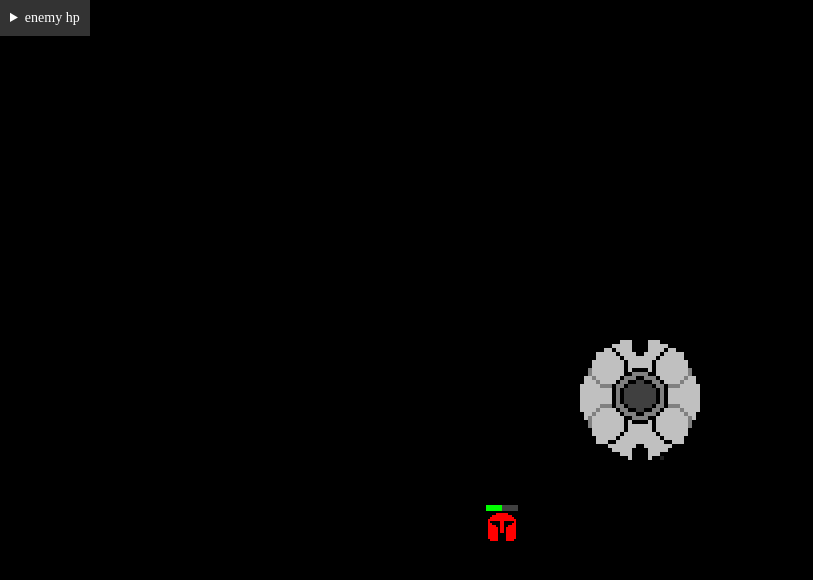
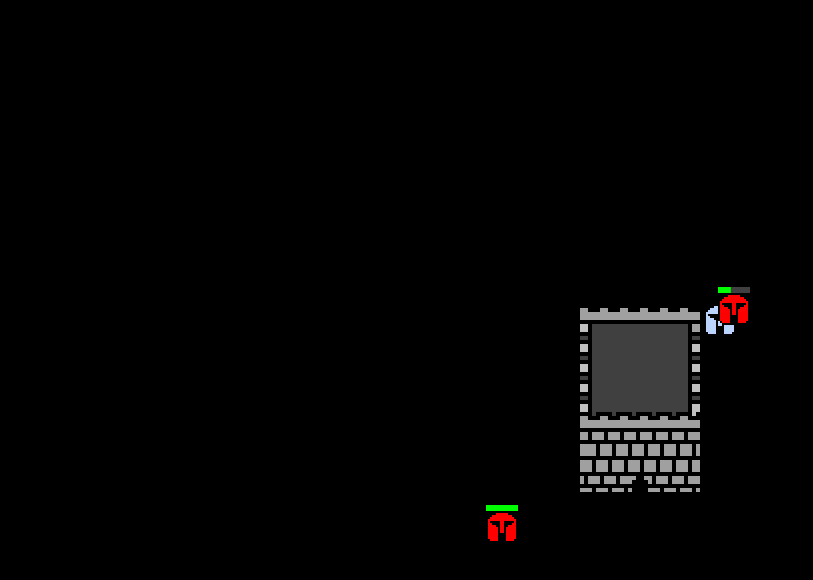
Before and after one commit to 0ctothorp/js13k23, a website built with Parcel: page src/index.html in a window 1280 px wide. Shown: the whole page, without its empty margins (0-813 px from the left). Built offline with nearby package versions, Linux system fonts and the light colour scheme.

Commit message:
too many changes; collisions, new tower and probably more stuff

```diff
--- a/package.json
+++ b/package.json
@@ -10,6 +10,7 @@
   "author": "",
   "license": "ISC",
   "devDependencies": {
-    "parcel": "^2.9.3"
+    "parcel": "^2.9.3",
+    "typescript": "^5.2.2"
   }
 }
--- a/src/camera.js
+++ b/src/camera.js
@@ -1,4 +1,4 @@
-import { WALL_SPRITE_WIDTH } from "./consts.js";
+import { WALL_SPRITE_WIDTH_PX } from "./consts.js";
 
 export class Camera {
   constructor(canvas, zoom = 4) {
@@ -10,7 +10,7 @@ export class Camera {
   }
 
   get gridCellSize() {
-    return WALL_SPRITE_WIDTH / this.zoom;
+    return WALL_SPRITE_WIDTH_PX / this.zoom;
   }
 
   worldToScreen({ x, y }) {
--- /dev/null
+++ b/src/collisions.js
@@ -0,0 +1,28 @@
+import { Vec2, changeColliderAnchorToTopLeft } from "./utils";
+
+/**
+ * @param {import('./utils').Collider} a
+ * @param {import('./utils').Collider} b
+ */
+export function checkAxisAlignedRectanglesCollision(a, b) {
+  // Two rectangles A and B DO NOT overlap, when:
+  // - A.right < B.left
+  // - and A.bottom > B.top
+  // in cartesian system
+  if (a.pos.x + a.size.x < b.pos.x || a.pos.y - a.size.y > b.pos.y) return false;
+
+  // do a check with A and B swapped
+  if (b.pos.x + b.size.x < a.pos.x || b.pos.y - b.size.y > a.pos.y) return false;
+
+  return true;
+}
+
+/**
+ * @param {import('./utils').Collider} a
+ * @param {import('./utils').Collider} b
+ */
+export function areCenterAnchoredAxisAlignedRectanglesColliding(a, b) {
+  const newa = changeColliderAnchorToTopLeft(a);
+  const newb = changeColliderAnchorToTopLeft(b);
+  return checkAxisAlignedRectanglesCollision(newa, newb);
+}
--- a/src/consts.js
+++ b/src/consts.js
@@ -1,6 +1,9 @@
-export const WALL_SPRITE_WIDTH = 32;
+export const WALL_SPRITE_WIDTH_PX = 32;
+
 export const ENEMY_MOVEMENT_SPEED = 0.01;
+export const ENEMY_SPRITE_SIZE = 8;
+
 export const TOWER_PROJECTILE_SPEED = 0.06;
+export const TOWER_PROJECTILE_DAMAGE = 20;
+
 export const PLAYER_SPEED = 0.06;
-
-export const ENEMY_SPRITE_SIZE = 8;
--- /dev/null
+++ b/src/enemies/EnemySpawnData.js
@@ -0,0 +1,11 @@
+import { Vec2 } from "../utils";
+
+export class EnemySpawnData {
+  lastSpawnAt = undefined;
+  active = false;
+  interval = Math.random() * 1000 + 2000;
+
+  constructor(x, y) {
+    this.position = new Vec2(x, y);
+  }
+}
--- a/src/enemies.js
+++ b/src/enemies/enemies.js
@@ -1,17 +1,41 @@
-import { ENEMY_MOVEMENT_SPEED, ENEMY_SPRITE_SIZE } from "./consts";
-import { moveTowards, vecLen, vecSub } from "./utils";
-import { getSprite, drawSprite } from "./sprites";
+import { ENEMY_MOVEMENT_SPEED, ENEMY_SPRITE_SIZE } from "../consts";
+import { Collider, Vec2, changeColliderAnchorToTopLeft, moveTowards, vecLen, vecSub } from "../utils";
+import { getSprite, drawSprite } from "../sprites";
+import { EnemySpawnData } from "./EnemySpawnData";
+import { checkAxisAlignedRectanglesCollision } from "../collisions.js";
 
-/** @typedef {import('./gameState').GameState} GameState */
+/** @typedef {import('../gameState').GameState} GameState */
 
 export class EnemiesData {
   hps = [];
 
+  /**
+   * @param {{positions: Vec2[]; spawns: Vec2[]}} params
+   */
   constructor({ positions = [], spawns = [] }) {
     this.positions = positions;
-    this.spawns = spawns;
+    this.spawns = spawns.map((p) => new EnemySpawnData(p.x, p.y));
     this.hps = this.positions.map((_) => 100);
   }
+}
+
+/**
+ * @param {GameState} gameState
+ * @param {Vec2} position
+ */
+function isCollidingWithTower(gameState, position) {
+  const collider = gameState.colliders["tower-down"];
+
+  if (
+    checkAxisAlignedRectanglesCollision(
+      collider,
+      changeColliderAnchorToTopLeft(new Collider(position.x, position.y, ENEMY_SPRITE_SIZE, ENEMY_SPRITE_SIZE))
+    )
+  ) {
+    return true;
+  }
+
+  return false;
 }
 
 /**
@@ -21,13 +45,21 @@ export function update(gameState) {
   const { positions } = gameState.entities.enemies;
   const { delta } = gameState.time;
 
-  for (const p of positions) {
+  for (const [idx, p] of positions.entries()) {
     let target = { x: 0, y: 0 };
     const playerPos = gameState.entities.positions.get("player");
     const playerDist = vecLen(vecSub(playerPos, p));
     if (playerDist < 50) target = playerPos;
 
-    moveTowards(p, target, ENEMY_MOVEMENT_SPEED * delta);
+    const newPos = moveTowards(p, target, ENEMY_MOVEMENT_SPEED * delta);
+
+    // TODO: check if current target is a tower and if not let the enemy slide along the tower collider, or
+    // implement some sort of path finding to the player.
+    if (isCollidingWithTower(gameState, newPos)) {
+      continue;
+    }
+
+    positions[idx] = newPos;
   }
 }
 
@@ -67,17 +99,17 @@ export function getAliveItems(gameState) {
   const { enemies } = gameState.entities;
   return {
     positions: enemies.positions.filter((_, idx) => enemies.hps[idx] > 0),
-    initSpawns: enemies.initSpawns,
     hps: enemies.hps,
   };
 }
 
 /**
  * @param {GameState} gameState
+ * @param {Vec2} position
  */
 export function createNew(gameState, position) {
   const { enemies } = gameState.entities;
   const idx = enemies.hps.indexOf(0);
   enemies.hps[idx] = 100;
-  enemies.positions[idx] = position;
+  enemies.positions[idx] = position.clone();
 }
--- /dev/null
+++ b/src/enemies/enemySpawns.js
@@ -0,0 +1,20 @@
+import * as enemies from "./enemies";
+
+/** @typedef {import('../gameState').GameState} GameState */
+
+/**
+ * @param {GameState} gameState
+ */
+export function update(gameState) {
+  const { spawns } = gameState.entities.enemies;
+  const { currentFrameTime } = gameState.time;
+
+  for (const spawn of spawns) {
+    if (!spawn.active) continue;
+
+    if (spawn.lastSpawnAt === undefined || currentFrameTime - spawn.lastSpawnAt >= spawn.interval) {
+      enemies.createNew(gameState, spawn.position);
+      spawn.lastSpawnAt = currentFrameTime;
+    }
+  }
+}
--- a/src/gameState.js
+++ b/src/gameState.js
@@ -1,5 +1,6 @@
 import { Camera } from "./camera.js";
-import { EnemiesData } from "./enemies.js";
+import { EnemiesData } from "./enemies/enemies.js";
+import { Collider } from "./utils.js";
 
 /** @typedef {import("./utils.js").NumVec2} NumVec2 */
 
@@ -32,8 +33,9 @@ export function getGameState(canvas) {
     },
     entities: {
       positions: new Map([
-        ["player", { x: 0, y: 0 }],
-        ["tower", { x: 0, y: 0 }],
+        ["player", { x: 20, y: 20 }],
+        ["tower-down", { x: 0, y: -12 }],
+        ["tower-up", { x: 0, y: 12 }],
       ]),
       enemies: new EnemiesData({
         positions: [
@@ -41,21 +43,13 @@ export function getGameState(canvas) {
           { x: -90, y: -82 },
         ],
         spawns: [
-          [-100, 100],
-          [100, 100],
-          [-100, -100],
-          [100, -100],
+          { x: -100, y: 100 },
+          { x: 100, y: 100 },
+          { x: -100, y: -100 },
+          { x: 100, y: -100 },
         ],
       }),
       sprites: new Map([
-        [
-          "player",
-          {
-            type: "img",
-            data: knightSprite,
-            size: { x: 8, y: 8 },
-          },
-        ],
         [
           "wall_",
           {
@@ -73,11 +67,27 @@ export function getGameState(canvas) {
           },
         ],
         [
-          "tower",
+          "tower-down",
           {
             type: "img",
-            data: document.querySelector("#sprite-tower"),
-            size: { x: 32, y: 32 },
+            data: document.querySelector("#sprite-tower-down"),
+            size: { x: 32, y: 24 },
+          },
+        ],
+        [
+          "tower-up",
+          {
+            type: "img",
+            data: document.querySelector("#sprite-tower-up"),
+            size: { x: 32, y: 24 },
+          },
+        ],
+        [
+          "player",
+          {
+            type: "img",
+            data: knightSprite,
+            size: { x: 8, y: 8 },
           },
         ],
       ]),
@@ -86,14 +96,14 @@ export function getGameState(canvas) {
         /** @type {{pos: NumVec2; direction: NumVec2[]; active: boolean}[]} */
         positions: [],
       },
-      // TODO: implement tower collider
-      // [x, y, w, h]
-      invisibleWalls: [
-        [-8, -8, 16, 8],
-        [8, 8, 8, 16],
-        [-8, 16, 16, 8],
-        [-16, 8, 8, 16],
-      ],
+    },
+    colliders: {
+      ["tower-down"]: new Collider(-16, 0, 32, 24),
+    },
+    triggers: {
+      "upper-tower": {
+        collider: new Collider(-16, 24, 32, 24),
+      },
     },
   };
 }
--- a/src/index.html
+++ b/src/index.html
@@ -37,16 +37,17 @@
     <img src="./assets/wall.webp" class="dispnone" id="sprite-wall" />
     <img src="./assets/knight.webp" class="dispnone" id="sprite-knight" />
     <img src="./assets/enemy.webp" class="dispnone" id="sprite-enemy" />
-    <img src="./assets/tower.webp" class="dispnone" id="sprite-tower" />
+    <img src="./assets/tower-down.webp" class="dispnone" id="sprite-tower-down" />
+    <img src="./assets/tower-up.webp" class="dispnone" id="sprite-tower-up" />
 
     <canvas style="width: 100vw; height: 100vh"></canvas>
     <div id="ui">
-      <div id="debug-window" style="background: rgba(255, 255, 255, 0.2); color: white; padding: 10px">
+      <!-- <div id="debug-window" style="background: rgba(255, 255, 255, 0.2); color: white; padding: 10px">
         <details>
           <summary>enemy hp</summary>
           <div class="enemies-hp"></div>
         </details>
-      </div>
+      </div> -->
       <!-- DEBUG-START -->
       <!-- <div id="fps-meter">0</div> -->
       <!-- DEBUG-END -->
--- a/src/main.js
+++ b/src/main.js
@@ -1,10 +1,18 @@
-import { debounce, vecLen, vecSub, moveAlongDirection } from "./utils.js";
-import { WALL_SPRITE_WIDTH, TOWER_PROJECTILE_SPEED, PLAYER_SPEED, ENEMY_SPRITE_SIZE } from "./consts.js";
-import * as Enemies from "./enemies";
+import { debounce, vecLen, vecSub, moveAlongDirection, Vec2, Collider, set } from "./utils.js";
+import {
+  WALL_SPRITE_WIDTH_PX,
+  TOWER_PROJECTILE_SPEED,
+  PLAYER_SPEED,
+  ENEMY_SPRITE_SIZE,
+  TOWER_PROJECTILE_DAMAGE,
+} from "./consts.js";
+import * as Enemies from "./enemies/enemies.js";
+import * as EnemySpawns from "./enemies/enemySpawns.js";
 import { getGameState } from "./gameState.js";
 import { drawSprites } from "./sprites.js";
+import { checkAxisAlignedRectanglesCollision } from "./collisions.js";
 
-/** @typedef {import("./utils.js").NumVec2} NumVec2 */
+/** @typedef {import("./gameState.js").GameState} GameState */
 
 function setTime(gameState, nextFrameTime) {
   if (!gameState.time.currentFrameTime) {
@@ -30,16 +38,21 @@ function keyboardInput(gameState, key, isPressed) {
   else keyboard.delete(key);
 }
 
+/**
+ * @param {Vec2} position
+ * @param {number} cellWidth
+ * @param {GameState} gameState
+ */
 function screenToWorldGrid(position, cellWidth, gameState) {
   const { camera } = gameState.rendering;
   const worldPos = camera.screenToWorld(position);
 
-  const alignedInWorld = {
-    x: worldPos.x - (worldPos.x % cellWidth) - (worldPos.x < 0 ? cellWidth : 0), // no idea why i need to do this, but it works ¯\_(ツ)_/¯
-    y: worldPos.y - (worldPos.y % cellWidth) + (worldPos.y > 0 ? cellWidth : 0), // no idea why i need to do this, but it works ¯\_(ツ)_/¯
-  };
+  const gridAligned = new Vec2(
+    worldPos.x - (worldPos.x % cellWidth) - (worldPos.x < 0 ? cellWidth : 0), // no idea why i need to do this, but it works ¯\_(ツ)_/¯
+    worldPos.y - (worldPos.y % cellWidth) + (worldPos.y > 0 ? cellWidth : 0) // no idea why i need to do this, but it works ¯\_(ツ)_/¯
+  );
 
-  return alignedInWorld;
+  return gridAligned;
 }
 
 /**
@@ -51,30 +64,16 @@ function drawWallBuildingSpot(gameState) {
   const gridCell = screenToWorldGrid(mouse, camera.gridCellSize, gameState);
   const screenPos = camera.worldToScreen(gridCell);
   ctx.fillStyle = "rgba(100, 200, 200, 0.2)";
-  ctx.fillRect(screenPos.x, screenPos.y, WALL_SPRITE_WIDTH, WALL_SPRITE_WIDTH);
+  ctx.fillRect(screenPos.x, screenPos.y, WALL_SPRITE_WIDTH_PX, WALL_SPRITE_WIDTH_PX);
   // DEBUG-START
   ctx.fillStyle = "white";
   ctx.font = "12px sans-serif";
-  ctx.fillText(`(${gridCell.x}, ${gridCell.y})`, screenPos.x, screenPos.y);
+  ctx.fillText(
+    `(${gridCell.x + camera.gridCellSize / 2}, ${gridCell.y - camera.gridCellSize / 2})`,
+    screenPos.x,
+    screenPos.y
+  );
   // DEBUG-END
-}
-
-/**
- * @typedef {{pos: import("./utils.js").NumVec2; size: import("./utils.js").NumVec2}} Collider
- * @param {Collider} a
- * @param {Collider} b
- */
-function checkAxisAlignedRectanglesCollision(a, b) {
-  // Two rectangles A and B DO NOT overlap, when:
-  // - A.right < B.left
-  // - and A.bottom > B.top
-  // in cartesian system
-  if (a.pos.x + a.size.x < b.pos.x || a.pos.y - a.size.y > b.pos.y) return false;
-
-  // do a check with A and B swapped
-  if (b.pos.x + b.size.x < a.pos.x || b.pos.y - b.size.y > a.pos.y) return false;
-
-  return true;
 }
 
 /**
@@ -97,57 +96,63 @@ function movement(gameState) {
     y /= 1.41;
   }
 
-  const pos = positions.get("player");
+  const posCenter = positions.get("player");
 
-  const tmpx = pos.x + x;
-  const tmpy = pos.y + y;
+  const tmpx = posCenter.x + x;
+  const tmpy = posCenter.y + y;
 
   let isCollidingx = false;
   let isCollidingy = false;
 
   const wallSpriteSize = sprites.get("wall_").size;
+  /** @type {Vec2} */
   const playerSpriteSize = sprites.get("player").size;
+  const psizeHalf = playerSpriteSize.x / 2;
 
   // check collisions with walls only
-  const wallsPositions = [...positions.entries()].filter(([k]) => k.startsWith("wall_"));
+  // TODO: create a collider together with a wall, so we're not allocating new memory for colliders every time a player
+  // moves and there are walls on the map
+  const colliders = [...positions.entries()]
+    .filter(([k]) => k.startsWith("wall_"))
+    .map(([, v]) => new Collider(v.x, v.y, wallSpriteSize.x, wallSpriteSize.y));
+  colliders.push(gameState.colliders["tower-down"]);
 
-  for (const [, wallPos] of wallsPositions) {
-    isCollidingx ||= checkAxisAlignedRectanglesCollision(
-      {
-        pos: wallPos,
-        size: wallSpriteSize,
-      },
-      { pos: { x: tmpx, y: pos.y }, size: playerSpriteSize }
-    );
+  const pcollider = new Collider(tmpx - psizeHalf, posCenter.y + psizeHalf, playerSpriteSize.x, playerSpriteSize.y);
+  for (const collider of colliders) {
+    isCollidingx ||= checkAxisAlignedRectanglesCollision(collider, pcollider);
 
-    isCollidingy ||= checkAxisAlignedRectanglesCollision(
-      {
-        pos: wallPos,
-        size: wallSpriteSize,
-      },
-      { pos: { x: pos.x, y: tmpy }, size: playerSpriteSize }
-    );
+    pcollider.pos.x = posCenter.x - psizeHalf;
+    pcollider.pos.y = tmpy + psizeHalf;
+    isCollidingy ||= checkAxisAlignedRectanglesCollision(collider, pcollider);
 
     if (isCollidingx && isCollidingy) break;
   }
 
-  // TEMPORARY
-  if (isCollidingx && isCollidingy) {
-    return;
-  }
+  // TEMPORARY ???
+  if (isCollidingx && isCollidingy) return;
 
   if (isCollidingx) {
-    pos.y += y;
+    posCenter.y += y;
     return;
   }
 
   if (isCollidingy) {
-    pos.x += x;
+    posCenter.x += x;
     return;
   }
 
-  pos.x += x;
-  pos.y += y;
+  posCenter.x += x;
+  posCenter.y += y;
+
+  // check collision with tower trigger
+  const trigger = gameState.triggers["upper-tower"];
+  const colSize = WALL_SPRITE_WIDTH_PX / gameState.rendering.camera.zoom;
+  const playerCol = new Collider(posCenter.x - psizeHalf, posCenter.y + psizeHalf, colSize, colSize);
+  if (checkAxisAlignedRectanglesCollision(trigger.collider, playerCol)) {
+    set(gameState.entities, "tower-up.isTransparent", true);
+  } else {
+    set(gameState.entities, "tower-up.isTransparent", false);
+  }
 }
 
 /**
@@ -310,12 +315,11 @@ function building(gameState) {
   const { positions } = entities;
   const { mousedown } = input;
 
-  // const click = input.clicks.pop();
-  // if (!click) return;
-
   if (mousedown.button === null) return;
 
   const gridCell = screenToWorldGrid(input.mouse, rendering.camera.gridCellSize, gameState);
+  gridCell.x += rendering.camera.gridCellSize / 2;
+  gridCell.y -= rendering.camera.gridCellSize / 2;
 
   const entity = `wall_${gridCell.x.toFixed()}_${gridCell.y.toFixed()}`;
 
@@ -356,7 +360,7 @@ function checkProjectileCollisions(gameState) {
 
       if (!areColliding) continue;
 
-      enemies.hps[i] -= 50;
+      enemies.hps[i] -= TOWER_PROJECTILE_DAMAGE;
       proj.active = false;
 
       // document.querySelector("#debug-window .enemies-hp").innerHTML = enemies.hps.toString();
@@ -380,16 +384,25 @@ function draw(gameState) {
   // }
 }
 
+/**
+ * @param {import("./gameState.js").GameState} gameState
+ */
 function setup(gameState) {
   attachEventListeners(gameState);
 
   gameState.rendering.ctx.imageSmoothingEnabled = false;
 
+  gameState.entities.enemies.spawns.forEach((s) => {
+    s.active = true;
+  });
+
   return function gameLoop(frameTime) {
     setTime(gameState, frameTime);
 
     movement(gameState);
+
     Enemies.update(gameState);
+    EnemySpawns.update(gameState);
 
     building(gameState);
 
@@ -397,6 +410,23 @@ function setup(gameState) {
     checkProjectileCollisions(gameState);
 
     draw(gameState);
+
+    // debug
+    // {
+    //   const {
+    //     rendering: { ctx, camera },
+    //     entities: { tower },
+    //     triggers,
+    //   } = gameState;
+
+    //   const col = triggers["upper-tower"].collider;
+    //   const towerScr = camera.worldToScreen({
+    //     x: col.pos.x,
+    //     y: col.pos.y,
+    //   });
+    //   ctx.strokeStyle = "red";
+    //   ctx.strokeRect(towerScr.x, towerScr.y, col.size.x * camera.zoom, col.size.y * camera.zoom);
+    // }
 
     requestAnimationFrame(gameLoop);
   };
--- a/src/sprites.js
+++ b/src/sprites.js
@@ -31,12 +31,27 @@ export function drawSprite(sprite, position, gameState) {
   );
 }
 
+/**
+ * @param {import("./gameState").GameState} gameState
+ */
 export function drawSprites(gameState) {
-  const { positions } = gameState.entities;
+  const {
+    entities,
+    rendering: { ctx },
+  } = gameState;
+  const { positions } = entities;
 
   for (const [key, position] of positions) {
     const sprite = getSprite(key, gameState);
     if (!sprite) continue;
-    drawSprite(sprite, position, gameState);
+    if (entities[key]?.isTransparent) {
+      console.log("hello?");
+      ctx.save();
+      ctx.globalAlpha = 0.5;
+      drawSprite(sprite, position, gameState);
+      ctx.restore();
+    } else {
+      drawSprite(sprite, position, gameState);
+    }
   }
 }
--- a/src/utils.js
+++ b/src/utils.js
@@ -1,4 +1,27 @@
-/** @typedef {{x: number; y: number}} NumVec2 */
+export class Vec2 {
+  constructor(x, y) {
+    this.x = x;
+    this.y = y;
+  }
+
+  clone() {
+    return new Vec2(this.x, this.y);
+  }
+}
+
+export class Collider {
+  /**
+   * @param {number} x
+   * @param {number} y
+   * @param {number} w
+   * @param {number} h
+   */
+  constructor(x, y, w, h, isTrigger = false) {
+    this.pos = new Vec2(x, y);
+    this.size = new Vec2(w, h);
+    this.isTrigger = isTrigger;
+  }
+}
 
 export function debounce(fn, time) {
   let timeoutId;
@@ -37,8 +60,7 @@ export function moveTowards(pos, target, speed) {
   const vec = vecSub(target, pos);
   const len = vecLen(vec);
   const moveByVecPercent = speed / len;
-  pos.x = pos.x + moveByVecPercent * vec.x;
-  pos.y = pos.y + moveByVecPercent * vec.y;
+  return new Vec2(pos.x + moveByVecPercent * vec.x, pos.y + moveByVecPercent * vec.y);
 }
 
 /**
@@ -51,3 +73,23 @@ export function moveAlongDirection(pos, target, speed) {
   pos.x = pos.x + speed * dir.x;
   pos.y = pos.y + speed * dir.y;
 }
+
+export function set(obj, path, value) {
+  const segments = path.split(".");
+  const lastKey = segments.pop();
+  let beforeLastRef = obj;
+  for (const s of segments) {
+    if (!beforeLastRef[s]) {
+      beforeLastRef[s] = {};
+    }
+    beforeLastRef = beforeLastRef[s];
+  }
+  beforeLastRef[lastKey] = value;
+}
+
+/**
+ * @param {Collider} c
+ */
+export function changeColliderAnchorToTopLeft(c) {
+  return new Collider(c.pos.x - c.size.x / 2, c.pos.y + c.size.y / 2, c.size.x, c.size.y, c.isTrigger);
+}
```
Also changed, not shown: tsconfig.json (added, +111 -0 lines), pnpm-lock.yaml, src/assets/tower-down.webp (added), src/assets/tower-up.webp (added), src/assets/tower2.webp (added).
